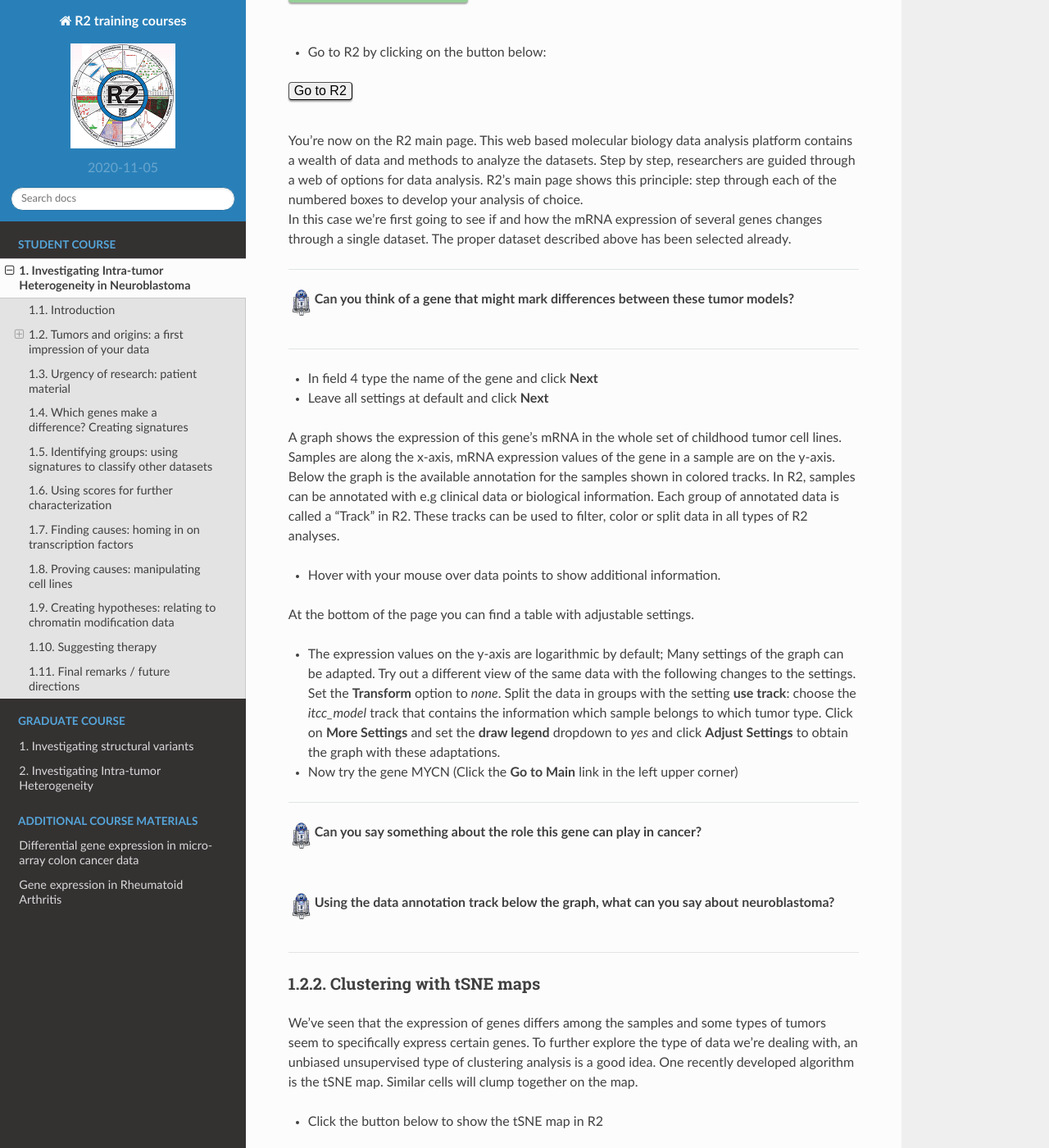
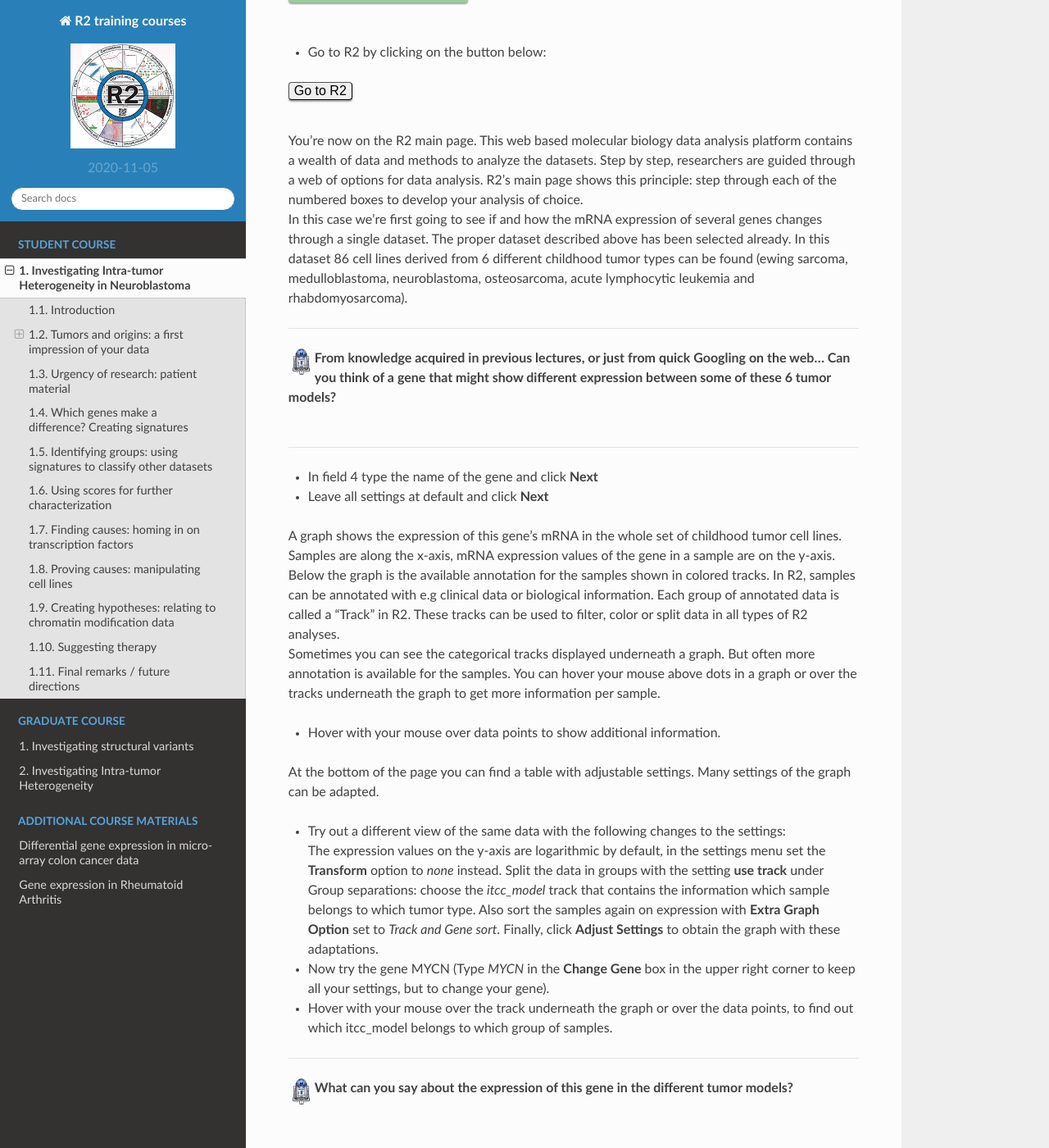
Before and after one commit to antronerds/r2-training-courses, a Sphinx documentation site: the page built from docs/Investigating_Tumor_Heterogeneity_student_version.md, in a window 1280 px wide and 1400 px high, scrolled down 2344 px. Shown: the whole window at 82% size. Built offline with Sphinx 7.4.7 and the Read the Docs theme 2.0.0, drawn with Linux system fonts in a browser that asks for light colours; pages that are not in the unit, such as notebooks, are missing from menus; some of the changed text lies outside the part shown.

Commit message:
link correction

```diff
--- a/docs/Investigating_Tumor_Heterogeneity_student_version.md
+++ b/docs/Investigating_Tumor_Heterogeneity_student_version.md
@@ -66,11 +66,11 @@
 <br>
 
 You're now on the R2 main page. This web based molecular biology data analysis platform contains a wealth of data and methods to analyze the datasets. Step by step, researchers are guided through a web of options for data analysis. R2's main page shows this principle: step through each of the numbered boxes to develop your analysis of choice.
-In this case we're first going to see if and how the mRNA expression of several genes changes through a single dataset. The proper dataset described above has been selected already.
+In this case we're first going to see if and how the mRNA expression of several genes changes through a single dataset. The proper dataset described above has been selected already. In this dataset 86 cell lines derived from 6 different childhood tumor types can be found (ewing sarcoma, medulloblastoma, neuroblastoma, osteosarcoma, acute lymphocytic leukemia and rhabdomyosarcoma).
 
 ---------
 
-  ![](_static/images/R2d2_logo.png)**Can you think of a gene that might mark differences between these tumor models?**
+  ![](_static/images/R2d2_logo.png)**From knowledge acquired in previous lectures, or just from quick Googling on the web... Can you think of a gene that might show different expression between some of these 6 tumor models?**
 <br><br>
 
 ---------
@@ -79,22 +79,26 @@
   * Leave all settings at default and click **Next**
 
 A graph shows the expression of this gene's mRNA in the whole set of childhood tumor cell lines. Samples are along the x-axis, mRNA expression values of the gene in a sample are on the y-axis. Below the graph is the available annotation for the samples shown in colored tracks. In R2, samples can be annotated with e.g clinical data or biological information. Each group of annotated data is called a “Track” in R2. These tracks can be used to filter, color or split data in all types of R2 analyses.
+Sometimes you can see the categorical tracks displayed underneath a graph. But often more annotation is available for the samples. You can hover your mouse above dots in a graph or over the tracks underneath the graph to get more information per sample.
+
   * Hover with your mouse over data points to show additional information.
 
-At the bottom of the page you can find a table with adjustable settings.
-  * The expression values on the y-axis are logarithmic by default; Many settings of the graph can be adapted. Try out a different view of the same data with the following changes to the settings. Set the **Transform** option to *none*. Split the data in groups with the setting **use track**: choose the *itcc_model* track that contains the information which sample belongs to which tumor type. Click on **More Settings** and set the **draw legend** dropdown to *yes* and click **Adjust Settings** to obtain the graph with these adaptations.
+At the bottom of the page you can find a table with adjustable settings. Many settings of the graph can be adapted.
 
+* Try out a different view of the same data with the following changes to the settings:
+ The expression values on the y-axis are logarithmic by default, in the settings menu set the **Transform** option to *none* instead. Split the data in groups with the setting **use track** under Group separations: choose the *itcc_model* track that contains the information which sample belongs to which tumor type. Also sort the samples again on expression with **Extra Graph Option** set to *Track and Gene sort*. Finally, click **Adjust Settings** to obtain the graph with these adaptations.
 
-  * Now try the gene MYCN (Click the **Go to Main** link in the left upper corner)
+* Now try the gene MYCN (Type *MYCN* in the **Change Gene** box in the upper right corner to keep all your settings, but to change your gene).
+* Hover with your mouse over the track underneath the graph or over the data points, to find out which itcc_model belongs to which group of samples.
 
 ---------
 
-  ![](_static/images/R2d2_logo.png)**Can you say something about the role this gene can play in cancer?**
+  ![](_static/images/R2d2_logo.png)**What can you say about the expression of this gene in the different tumor models?**
 
 <br>
 <br>
 
-  ![](_static/images/R2d2_logo.png)**Using the data annotation track below the graph, what can you say about neuroblastoma?**
+  ![](_static/images/R2d2_logo.png)**What might the expression level of this gene in neurblastoma signify about the function of the gene in this cancer?**
 <br>
 <br>
 
@@ -118,18 +122,14 @@
 
 ------
 
+![](_static/images/R2d2_logo.png)**What do you note about the clustering of the neuroblastoma samples?**
 
-  ![](_static/images/R2d2_logo.png)**Can you classify each of the tumors as mesenchymal, neuroectodermal or hematopoetic? (Note: ALL stands for Acute Lymphocytic Leukemia)**
+  ![](_static/images/R2d2_logo.png)**With which tumor models cluster the  neuroblastoma cell lines together?**
 
 <br>
 <br>
 
-  ![](_static/images/R2d2_logo.png)**What do you note about the clustering of neuroblastoma cell lines with respect to the lineage of origin?**
-
-<br>
-<br>
-
-  ![](_static/images/R2d2_logo.png)**If you had to choose two cell lines for further investigation of lineage identity in neuroblastoma, which would you choose?**
+  ![](_static/images/R2d2_logo.png)**Based on the above, what would you do to further investigate your observations**
 
 ------
 
```
